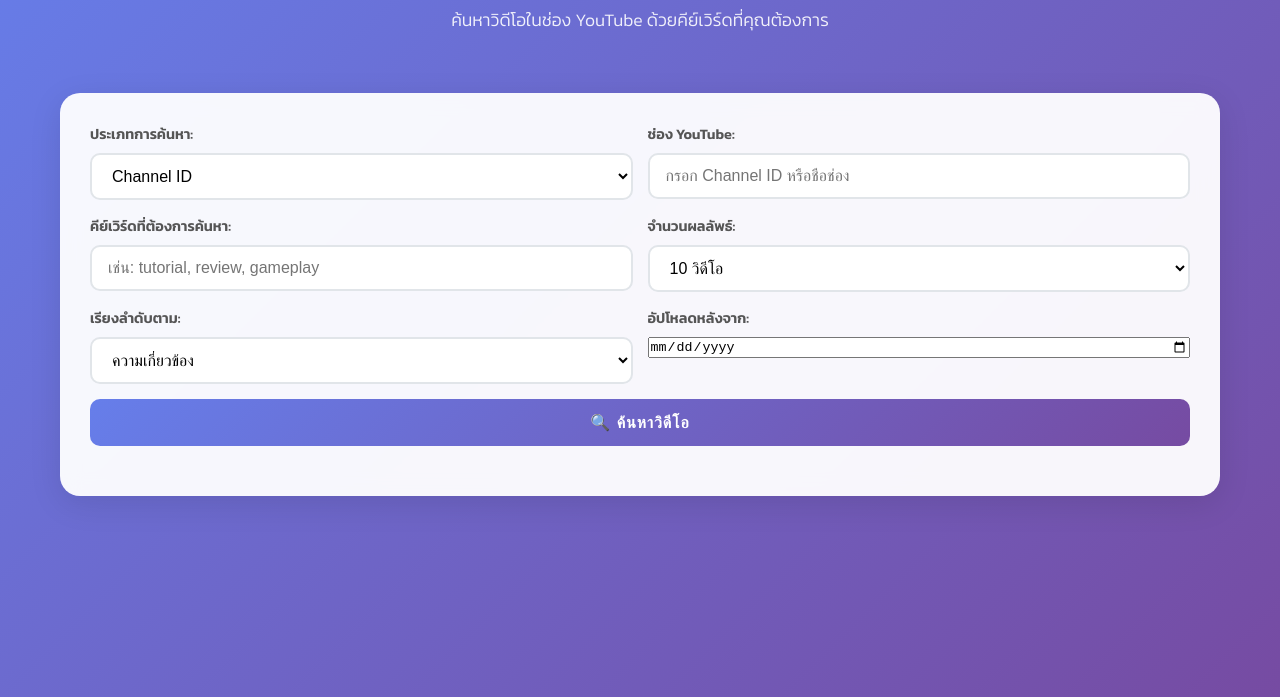
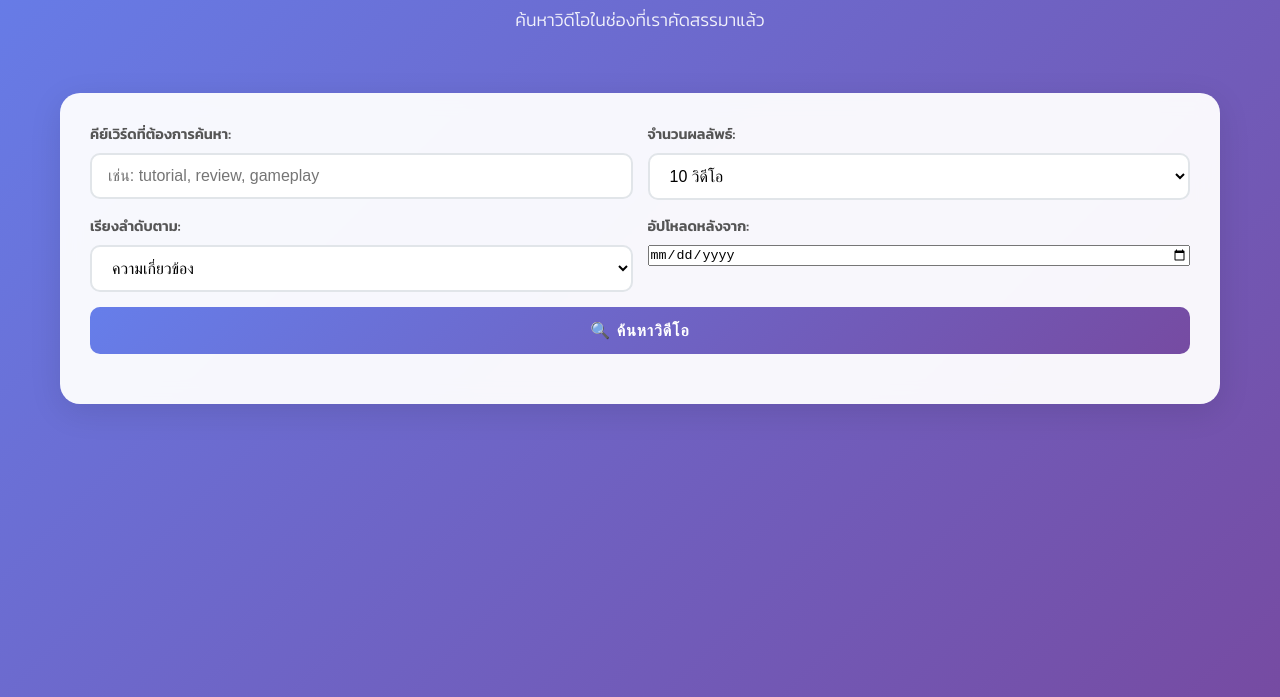
Before and after one commit to netipoch-pro/Search-channel-youtube, a website: page index.html in a window 1280 px wide. Shown: the part 103-800 px from the top of the page. Drawn offline with Linux system fonts and the light colour scheme; no server answers.

Commit message:
Update index.html
update

```diff
--- a/index.html
+++ b/index.html
@@ -14,28 +14,14 @@
     <!-- Header Section -->
     <div class="header">
       <h1>🎬 ค้นหาคลิป YouTube</h1>
-      <p class="subtitle">ค้นหาวิดีโอในช่อง YouTube ด้วยคีย์เวิร์ดที่คุณต้องการ</p>
+      <p class="subtitle">ค้นหาวิดีโอในช่องที่เราคัดสรรมาแล้ว</p>
     </div>
 
     <!-- Search Section -->
     <div class="search-section">
       <form id="searchForm" class="search-form">
         <div class="form-row">
-          <div class="form-group">
-            <label for="searchType">ประเภทการค้นหา:</label>
-            <select id="searchType">
-              <option value="channelId">Channel ID</option>
-              <option value="channelName">ชื่อช่อง</option>
-            </select>
-          </div>
-          <div class="form-group">
-            <label for="channelInput">ช่อง YouTube:</label>
-            <input type="text" id="channelInput" placeholder="กรอก Channel ID หรือชื่อช่อง" required>
-          </div>
-        </div>
-
-        <div class="form-row">
-          <div class="form-group">
+          <div class="form-group" style="flex: 2;">
             <label for="keyword">คีย์เวิร์ดที่ต้องการค้นหา:</label>
             <input type="text" id="keyword" placeholder="เช่น: tutorial, review, gameplay" required>
           </div>
```
